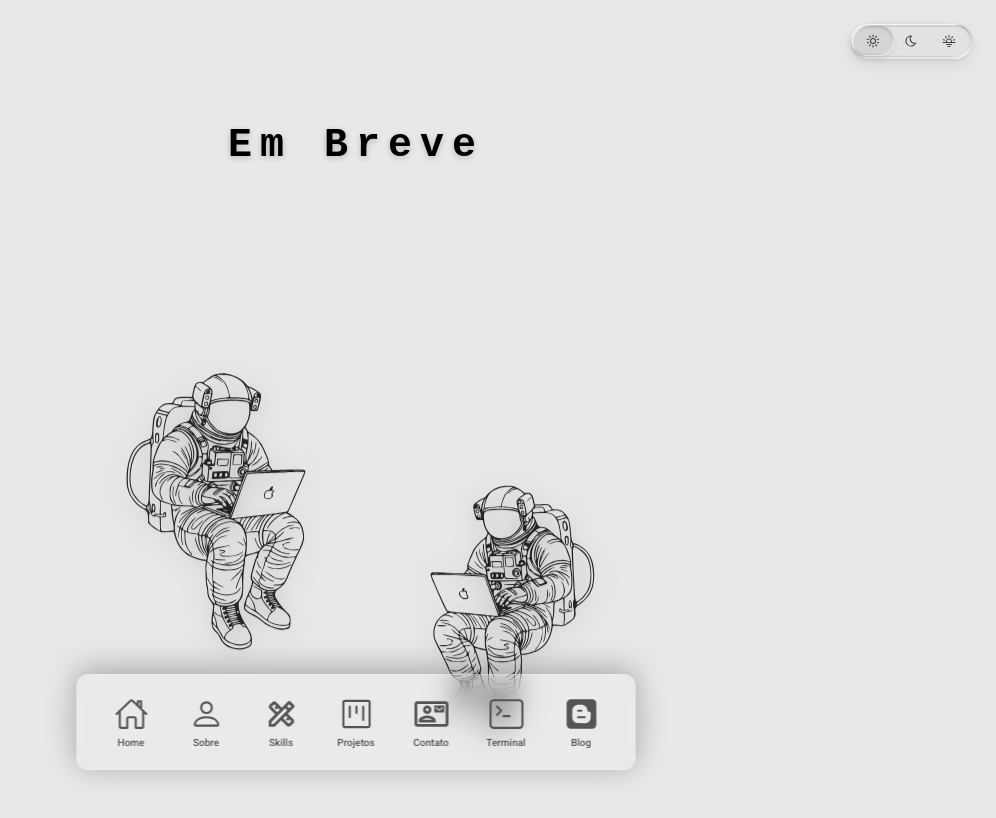
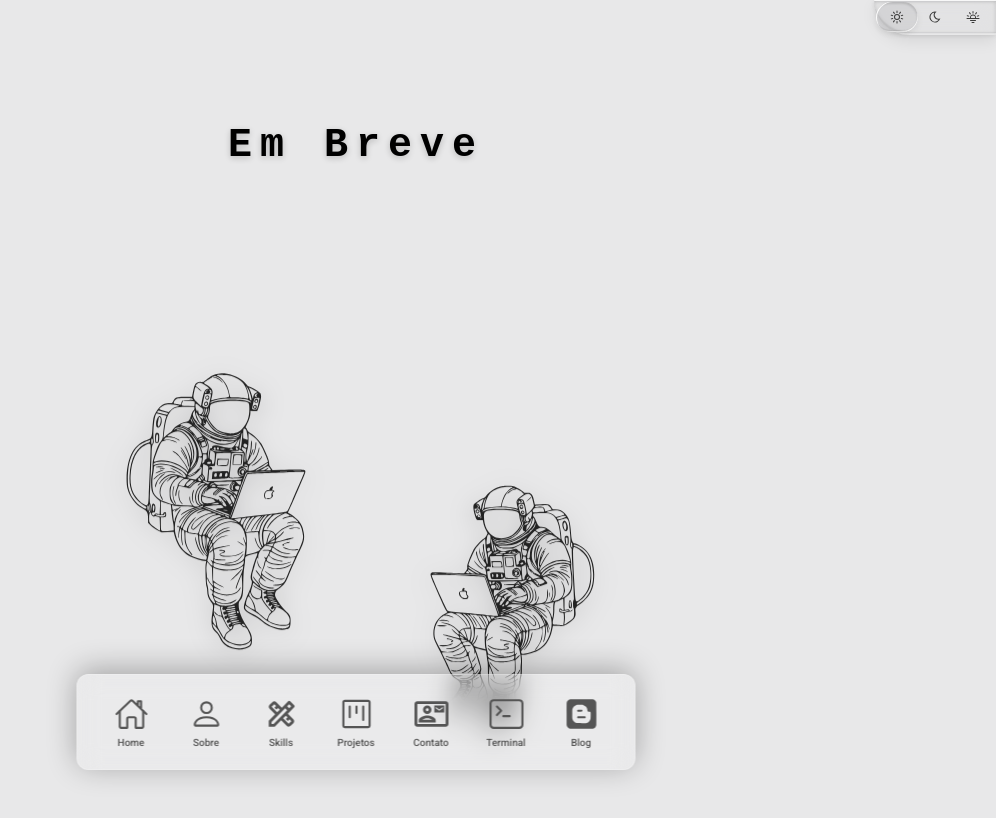
Before and after one commit to LeandroDukievicz/Portifolio-Cyber-Dukie, a Next.js app: page /blog in a window 1280 px wide. Shown: the top 818 px of the page, without its empty margins (284-1280 px from the left). Built offline with nearby package versions, Linux system fonts and the light colour scheme; no server answers.

Commit message:
fix: theme switcher do blog rente ao topo e lateral direita

```diff
--- a/app/blog/blog.module.css
+++ b/app/blog/blog.module.css
@@ -58,8 +58,8 @@
 .switcher {
   position: fixed;
   z-index: 50;
-  top: 24px;
-  right: 24px;
+  top: 0;
+  right: 0;
   display: flex;
   align-items: center;
   gap: 4px;
@@ -69,7 +69,7 @@
   box-sizing: border-box;
   padding: 4px 6px 5px;
   border: none;
-  border-radius: 99em;
+  border-radius: 0 0 0 99em;
   background-color: color-mix(in srgb, var(--c-glass) 12%, transparent);
   backdrop-filter: blur(8px) url(#blog-switcher) saturate(var(--saturation));
   -webkit-backdrop-filter: blur(8px) saturate(var(--saturation));
```
